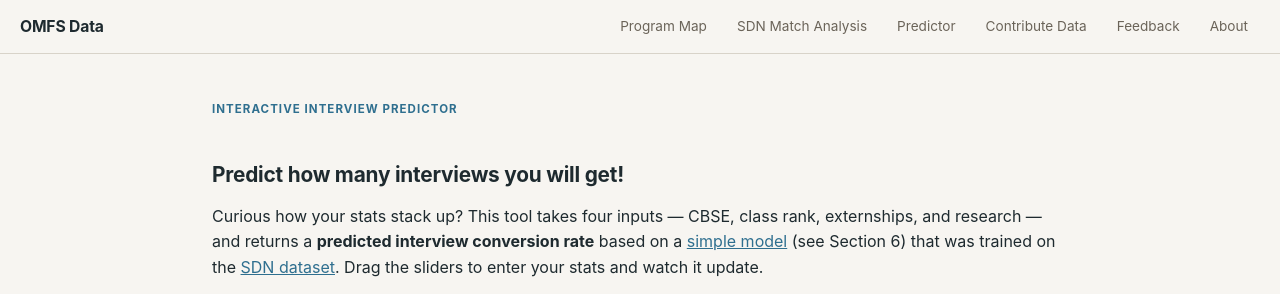
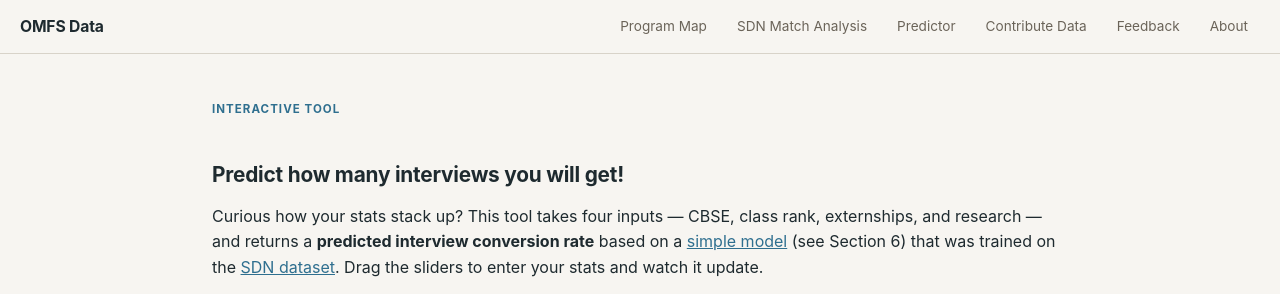
Before and after one commit to omfsdata/data, a Jekyll site: the page built from predictor.md, in a window 1280 px wide and 1301 px high. Shown: the top 294 px of the window. Built offline with Jekyll 4.4.1, drawn with Linux system fonts in a browser that asks for light colours.

Commit message:
Update predictor.md

```diff
--- a/predictor.md
+++ b/predictor.md
@@ -6,7 +6,7 @@ permalink: /predictor/
 container: page
 ---
 
-<p class="eyebrow">Interactive Interview Predictor</p>
+<p class="eyebrow">Interactive Tool</p>
 
 ## Predict how many interviews you will get!
 
```
